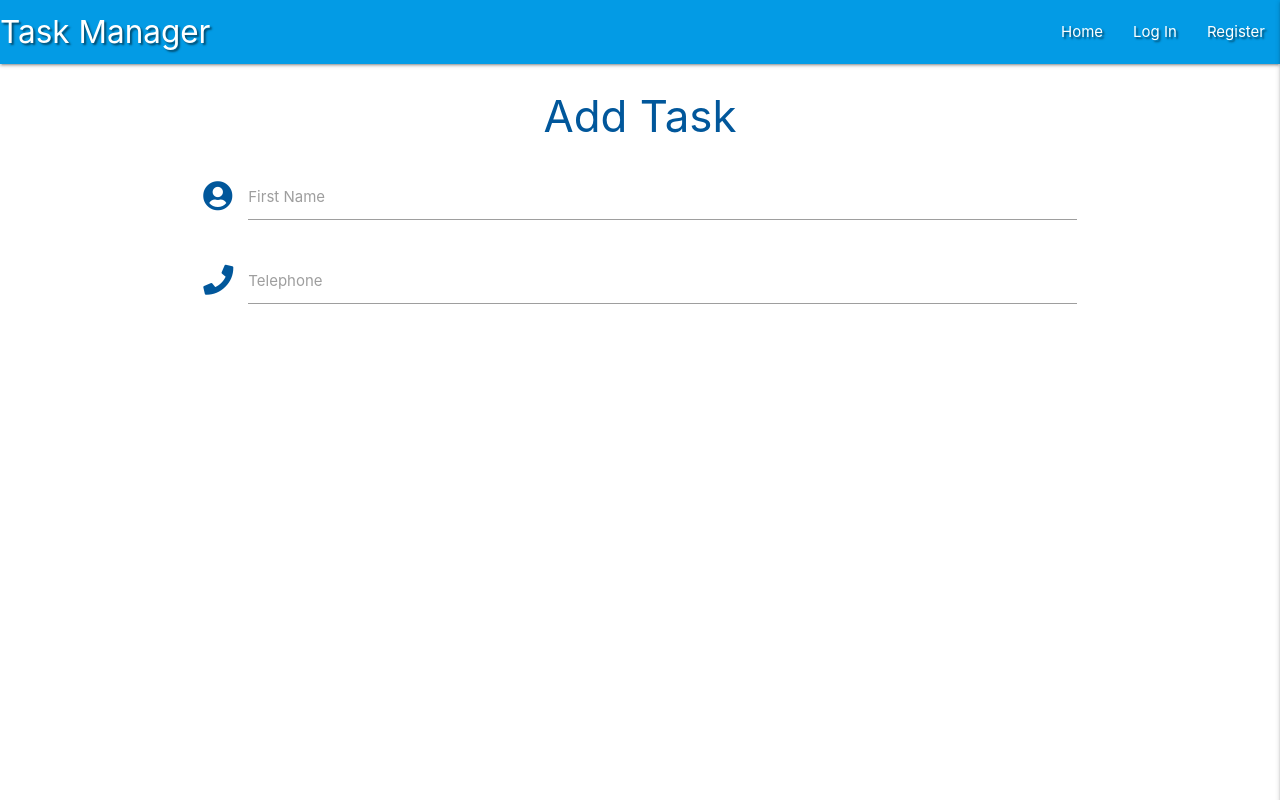
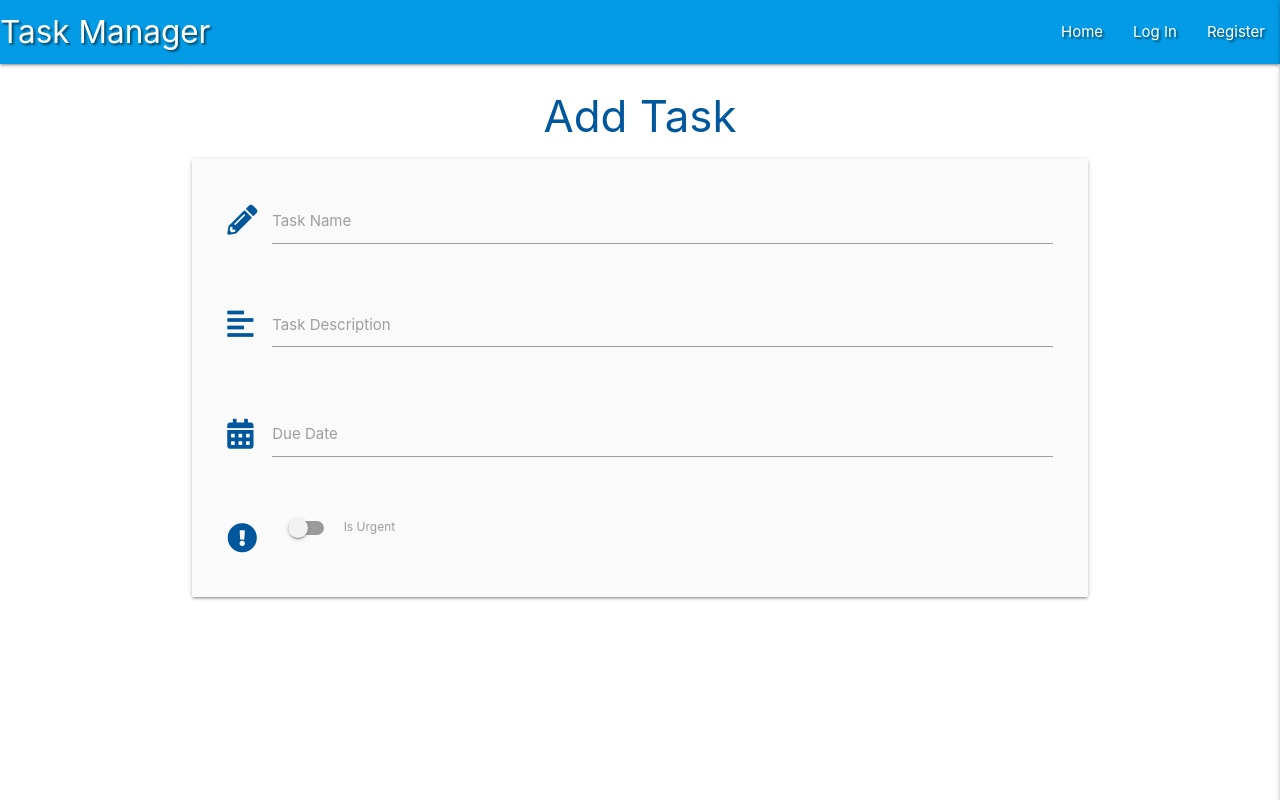
Before and after one commit to AndyB-WHG/flask-task-manager-project, a Python web app: template templates/add_task.html in a window 1280 px wide. Run offline with Jinja, Linux system fonts and the light colour scheme; the template is opened without the code that fills it, so the values that code supplies are empty; some libraries are stand-ins or nearby versions.

Commit message:
feat: add 'New Task' input fields.

```diff
--- a/static/js/script.js
+++ b/static/js/script.js
@@ -6,5 +6,14 @@ $(document).ready(function () {
     $(".sidenav").sidenav({edge: "right"});
     $('.collapsible').collapsible();
     $('.tooltipped').tooltip();
-    $('input#input_text, textarea#textarea2').characterCounter();
+    $('.datepicker').datepicker(
+        {
+            format: "dd mmmm, yyyy",
+            yearRange: 3,
+            showClearBtn: true,
+            i18n: {
+                done: "Select"
+            }
+        }
+    );
 });
--- a/templates/add_task.html
+++ b/templates/add_task.html
@@ -3,18 +3,43 @@
 
 <h3 class="light-blue-text text-darken-4 center-align">Add Task</h3>
 
-    <div class="row">
+<div class="row card-panel grey lighten-5">
     <form class="col s12" method="POST" actions="">
         <div class="row">
             <div class="input-field col s12">
-              <i class="fas fa-user-circle prefix light-blue-text text-darken-4"></i>
-              <input id="icon_prefix" type="text" class="validate">
-              <label for="icon_prefix">First Name</label>
+                <i class="fas fa-pencil-alt prefix light-blue-text text-darken-4"></i>
+                <input id="task_name" name="task_name" minlength="5" maxlength="50" type="text" class="validate"
+                    required>
+                <label for="task_name">Task Name</label>
             </div>
+        </div>
+        <div class="row">
             <div class="input-field col s12">
-                <i class="fas fa-phone prefix light-blue-text text-darken-4"></i>
-              <input id="icon_telephone" type="tel" class="validate">
-              <label for="icon_telephone">Telephone</label>
+                <i class="fas fa-align-left prefix light-blue-text text-darken-4"></i>
+                <textarea id="task_description" name="task_description" minlength="5" maxlength="200"
+                    class="materialize-textarea validate" required></textarea>
+                <label for="task_description">Task Description</label>
+            </div>
+        </div>
+        <div class="row">
+            <div class="input-field col s12">
+                <i class="fas fa-calendar-alt prefix light-blue-text text-darken-4"></i>
+                <input id="due_date" name="due_date" type="text" class="datepicker validate"
+                    required>
+                <label for="due_date">Due Date</label>
+            </div>
+        </div>
+        <div class="row">
+            <div class="input-field col s12">
+                <!-- Switch -->
+                <div class="switch">
+                    <i class="fas fa-exclamation-circle prefix light-blue-text text-darken-4"></i>
+                    <label for="is_urgent">
+                        <input type="checkbox" id="is_urgent" name="is_urgent">
+                        <span class="lever"></span>
+                        Is Urgent
+                    </label>
+                </div>
             </div>
         </div>
     </form>
```
Lines whose indentation alone changed are shown as unchanged.
